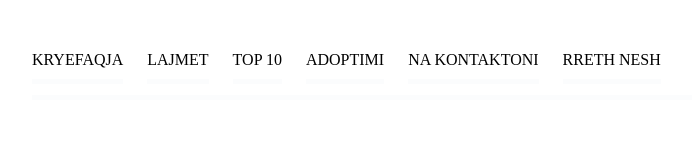
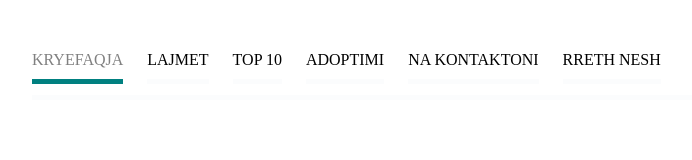
Before and after one commit to detinqipa/INT20_21_Gr24, a plain HTML site: page html/homepage.html in a window 1280 px wide. Shown: the whole page, without its empty margins (81-773 px from the left). Drawn offline with Linux system fonts and the light colour scheme.

Commit message:
u shtua klasa active te linku

```diff
--- a/html/homepage.html
+++ b/html/homepage.html
@@ -9,7 +9,7 @@
     <div class="koka">
         <nav>
             <ul>
-                <li><a href="homepage.html">Kryefaqja</a></li>
+                <li><a href="homepage.html" class="active">Kryefaqja</a></li>
                 <li><a href="lajmet.html">Lajmet</a></li>
                 <li><a href="lista.html">Top 10</a></li>
                 <li><a href="adoption.html">Adoptimi</a></li>
```
